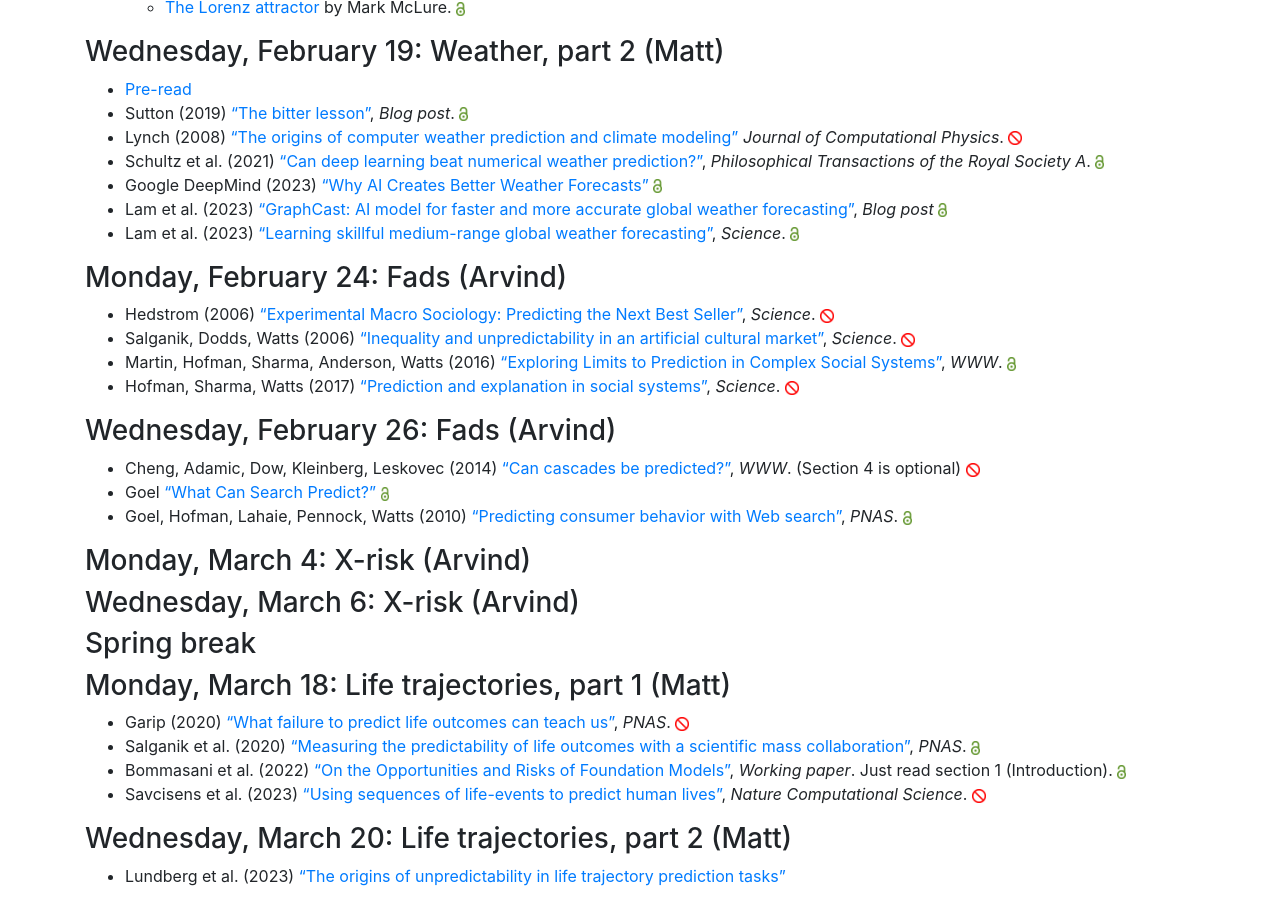
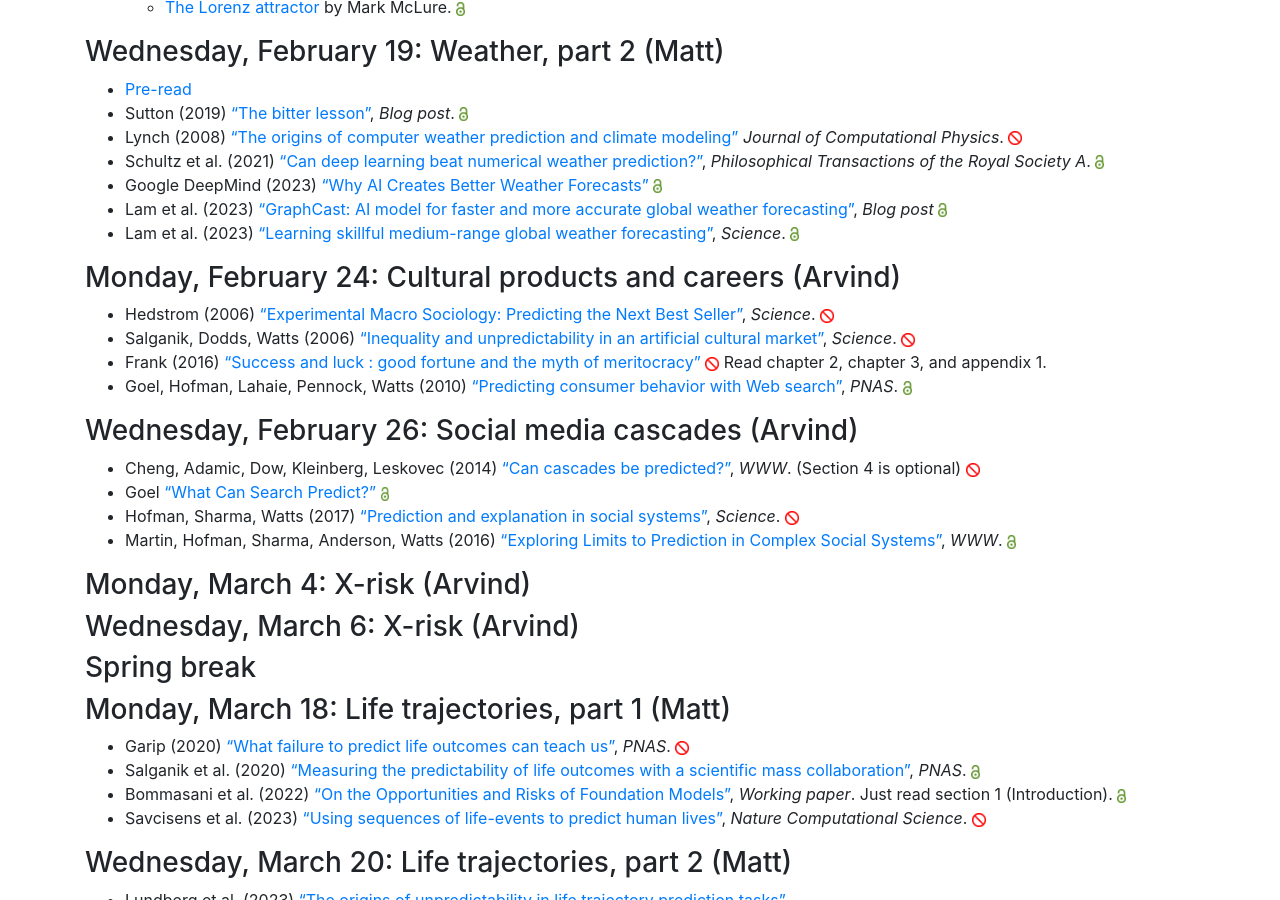
Before and after one commit to msalganik/soc555-cos598J_s2024, a Jekyll site: the page built from readings.md, in a window 1280 px wide and 900 px high, scrolled down 1544 px. Built offline with Jekyll 4.4.1, drawn with Linux system fonts in a browser that asks for light colours; comment, search, counter and statistics services are not loaded.

Commit message:
cultural_products

```diff
--- a/readings.md
+++ b/readings.md
@@ -80,18 +80,19 @@ No required reading before class.
 - Lam et al. (2023) ["GraphCast: AI model for faster and more accurate global weather forecasting"](https://deepmind.google/discover/blog/graphcast-ai-model-for-faster-and-more-accurate-global-weather-forecasting/), _Blog post_ <img src="https://msalganik.github.io/soc555-cos598J_s2024/images/open.png" style="display: inline; height: 14px;" />
 - Lam et al. (2023) ["Learning skillful medium-range global weather forecasting"](https://www.science.org/stoken/author-tokens/ST-1550/full), _Science_. <img src="https://msalganik.github.io/soc555-cos598J_s2024/images/open.png" style="display: inline; height: 14px;" />
 
-### Monday, February 24: Fads (Arvind)
+### Monday, February 24: Cultural products and careers (Arvind)
 
 - Hedstrom (2006) ["Experimental Macro Sociology: Predicting the Next Best Seller"](http://dx.doi.org/10.1126/science.1124707), _Science_. <img src="https://msalganik.github.io/soc555-cos598J_s2024/images/closed.png" style="display: inline; height: 14px;" />
 - Salganik, Dodds, Watts (2006) ["Inequality and unpredictability in an artificial cultural market"](https://dx.doi.org/10.1126/science.1121066), _Science_. <img src="https://msalganik.github.io/soc555-cos598J_s2024/images/closed.png" style="display: inline; height: 14px;" />
-- Martin, Hofman, Sharma, Anderson, Watts (2016) ["Exploring Limits to Prediction in Complex Social Systems"](https://arxiv.org/abs/1602.01013), _WWW_. <img src="https://msalganik.github.io/soc555-cos598J_s2024/images/open.png" style="display: inline; height: 14px;" />
-- Hofman, Sharma, Watts (2017) ["Prediction and explanation in social systems"](https://dx.doi.org/10.1126/science.aal3856), _Science_. <img src="https://msalganik.github.io/soc555-cos598J_s2024/images/closed.png" style="display: inline; height: 14px;" />
+- Frank (2016) ["Success and luck : good fortune and the myth of meritocracy"](https://www-degruyter-com.ezproxy.princeton.edu/document/doi/10.1515/9781400880270/html#contents) <img src="https://msalganik.github.io/soc555-cos598J_s2024/images/closed.png" style="display: inline; height: 14px;" /> Read chapter 2, chapter 3, and appendix 1.
+- Goel, Hofman, Lahaie, Pennock, Watts (2010) ["Predicting consumer behavior with Web search"](https://doi.org/10.1073/pnas.1005962107), _PNAS_. <img src="https://msalganik.github.io/soc555-cos598J_s2024/images/open.png" style="display: inline; height: 14px;" />
 
-### Wednesday, February 26: Fads (Arvind)
+### Wednesday, February 26: Social media cascades (Arvind)
 
 - Cheng, Adamic, Dow, Kleinberg, Leskovec (2014) ["Can cascades be predicted?"](https://doi.org/10.1145/2566486.2567997), _WWW_. (Section 4 is optional) <img src="https://msalganik.github.io/soc555-cos598J_s2024/images/closed.png" style="display: inline; height: 14px;" />
 - Goel ["What Can Search Predict?"](http://messymatters.com/what-can-search-predict/) <img src="https://msalganik.github.io/soc555-cos598J_s2024/images/open.png" style="display: inline; height: 14px;" />
-- Goel, Hofman, Lahaie, Pennock, Watts (2010) ["Predicting consumer behavior with Web search"](https://doi.org/10.1073/pnas.1005962107), _PNAS_. <img src="https://msalganik.github.io/soc555-cos598J_s2024/images/open.png" style="display: inline; height: 14px;" />
+- Hofman, Sharma, Watts (2017) ["Prediction and explanation in social systems"](https://dx.doi.org/10.1126/science.aal3856), _Science_. <img src="https://msalganik.github.io/soc555-cos598J_s2024/images/closed.png" style="display: inline; height: 14px;" />
+- Martin, Hofman, Sharma, Anderson, Watts (2016) ["Exploring Limits to Prediction in Complex Social Systems"](https://arxiv.org/abs/1602.01013), _WWW_. <img src="https://msalganik.github.io/soc555-cos598J_s2024/images/open.png" style="display: inline; height: 14px;" />
 
 ### Monday, March 4: X-risk (Arvind)
 
```
